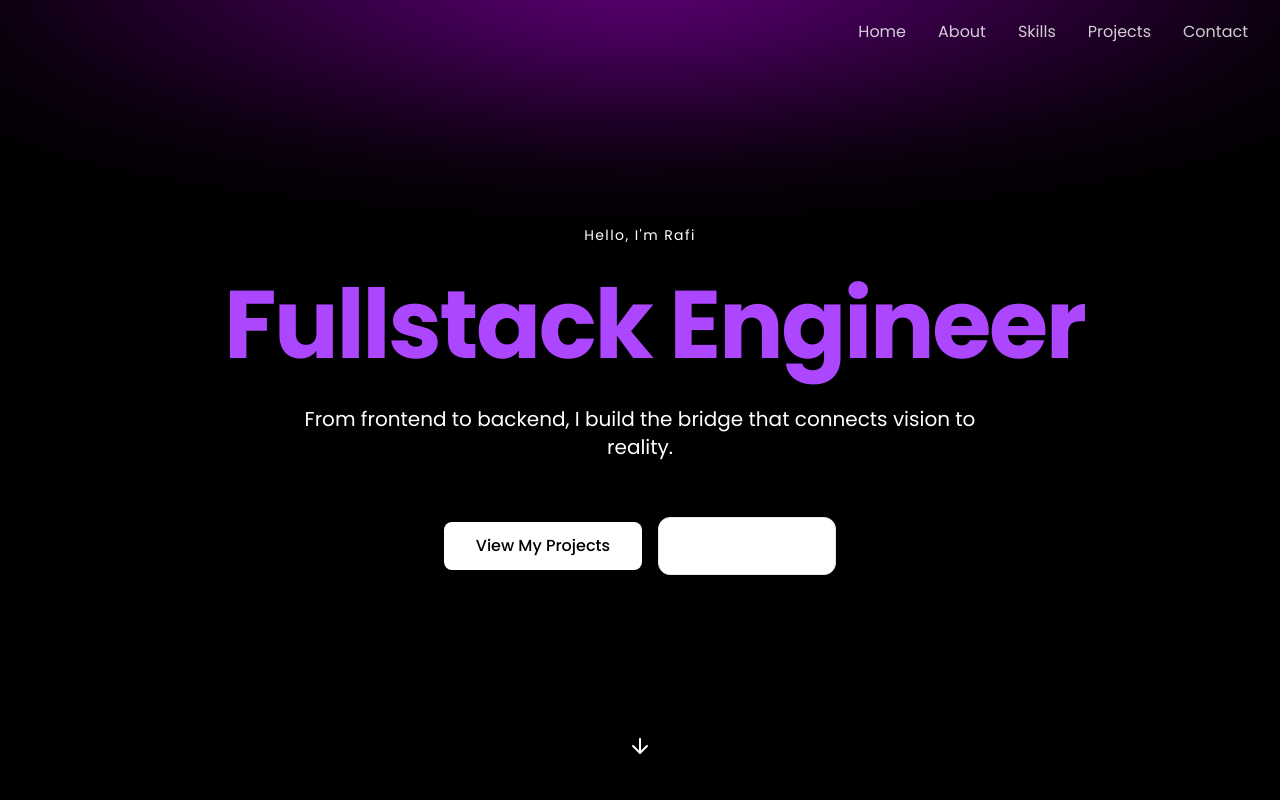
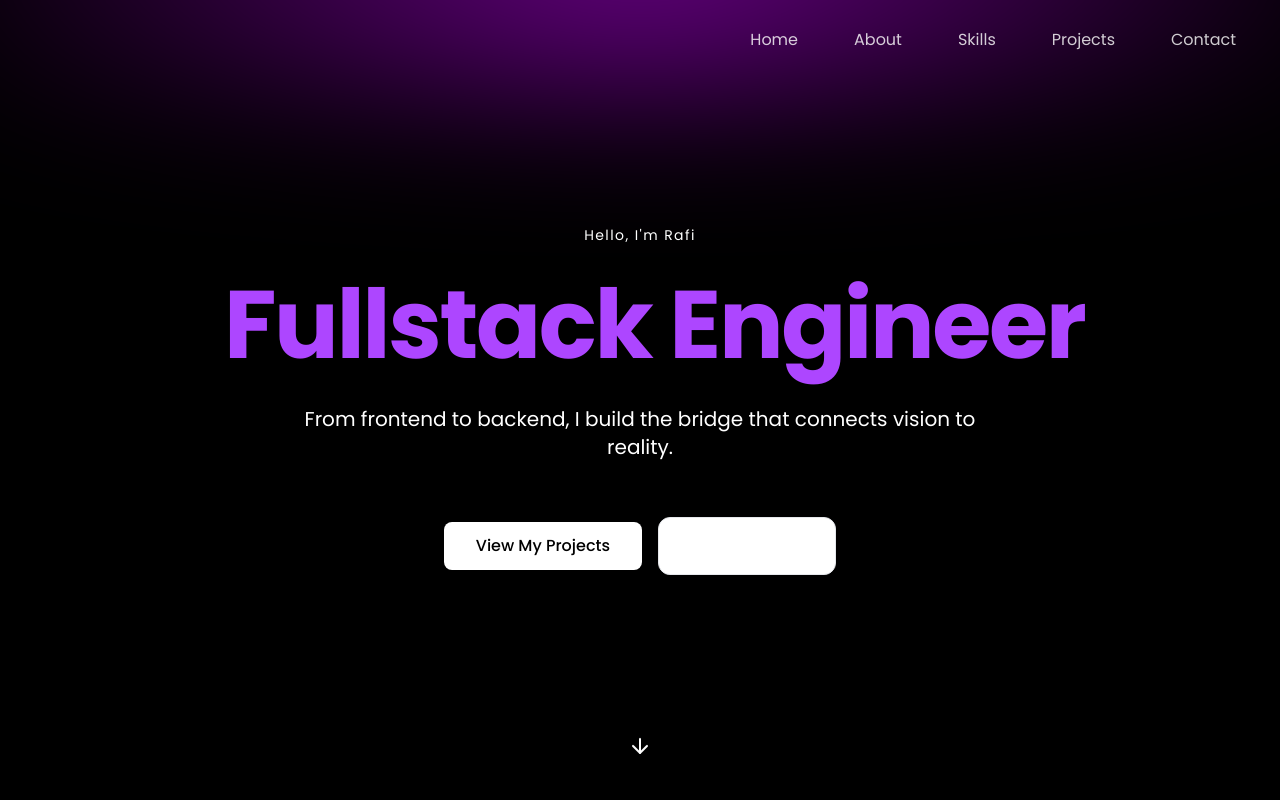
Before and after one commit to sirpratama/rafi-portfolio-website, a React (Vite) app: page / in a window 1280 px wide. Shown: the top 800 px of the page. Built offline with nearby package versions, Linux system fonts and the light colour scheme.

Commit message:
Enhance Navbar with Framer Motion animations, add gradient background, and improve mobile menu interactions

```diff
--- a/src/components/Navbar.jsx
+++ b/src/components/Navbar.jsx
@@ -1,6 +1,7 @@
 import { cn } from "@/lib/utils";
 import { X, Menu } from "lucide-react";
 import { useEffect, useState } from "react";
+import { motion, AnimatePresence } from "framer-motion";
 
 
 const navItems = [
@@ -25,65 +26,118 @@ export const Navbar = () => {
     }, [])
 
     return (
-        <nav
+        <motion.nav
             className={cn(
-            "fixed w-full z-40 transition-all duration-300",
-            isScrolled ? "py-3 bg-background/80 backdrop-blur-md shadow-xs" : "py-5"
+                "fixed w-full z-40 transition-all duration-500",
+                isScrolled ? "py-3" : "py-5"
             )}
+            initial={{ y: -100 }}
+            animate={{ y: 0 }}
+            transition={{ duration: 0.6, ease: "easeOut" }}
         >
-            <div className="container flex items-center justify-between">
-                <a className="text-xl font-bold text-primary flex items-center"
+            {/* Gradient Background Overlay */}
+            <div className={cn(
+                "absolute inset-0 transition-all duration-500",
+                isScrolled
+                    ? "bg-gradient-to-r from-purple-500/10 via-blue-500/10 to-purple-500/10 backdrop-blur-md border-b border-purple-500/20 shadow-lg"
+                    : "bg-transparent"
+            )} />
+
+            <div className="container flex items-center justify-between relative z-10">
+                <motion.a
+                    className="text-xl font-bold bg-gradient-to-r from-purple-600 to-blue-500 bg-clip-text text-transparent flex items-center"
                     href="#hero"
+                    whileHover={{ scale: 1.05 }}
+                    whileTap={{ scale: 0.95 }}
+                    style={{
+                        WebkitBackgroundClip: 'text',
+                        WebkitTextFillColor: 'transparent',
+                    }}
                 >
-
-                </a>
+                </motion.a>
 
                 {/* desktop nav items */}
-
                 <div className="hidden md:flex space-x-8">
                     {navItems.map((item, key) => (
-                        <a
+                        <motion.a
                            key={key}
-                           href ={item.href}
-                           className="text-foreground/80 hover:text-primary transition-colors duration-300"
+                           href={item.href}
+                           className="relative text-foreground/80 hover:text-primary transition-colors duration-300 px-3 py-2 rounded-lg"
+                           whileHover={{
+                               scale: 1.05,
+                               backgroundColor: "rgba(139, 92, 246, 0.1)",
+                           }}
+                           whileTap={{ scale: 0.95 }}
+                           transition={{ duration: 0.2 }}
                         >
-                           {item.name}
-                        </a>
+                           <span className="relative z-10">{item.name}</span>
+                           <motion.div
+                               className="absolute inset-0 rounded-lg bg-gradient-to-r from-purple-500/20 to-blue-500/20 opacity-0"
+                               whileHover={{ opacity: 1 }}
+                               transition={{ duration: 0.2 }}
+                           />
+                        </motion.a>
                     ))}
                 </div>
 
 
                 {/* mobile nav items */}
-
-                <button
+                <motion.button
                     onClick={() => setIsMenuOpen((prev) => !prev)}
-                    className="md:hidden p-2 text-foreground z-50"
+                    className="md:hidden p-2 text-foreground z-50 rounded-lg"
+                    whileHover={{
+                        scale: 1.1,
+                        backgroundColor: "rgba(139, 92, 246, 0.1)"
+                    }}
+                    whileTap={{ scale: 0.9 }}
+                    transition={{ duration: 0.2 }}
+                >
+                    <motion.div
+                        animate={{ rotate: isMenuOpen ? 180 : 0 }}
+                        transition={{ duration: 0.3 }}
                     >
                         {isMenuOpen ? <X size={24} /> : <Menu size={24} />}
-                </button>
-                <div
-                    className={cn(
-                        "fixed inset-0 bg-background/95 backdrop-blur-md z-40 flex flex-col items-center justify-center",
-                        "transition-all duration-300 md:hidden",
-                        isMenuOpen
-                            ? "opacity-100 pointer-events-auto"
-                            : "opacity-0 pointer-events-none"
-                    )}
+                    </motion.div>
+                </motion.button>
+
+                <AnimatePresence>
+                    {isMenuOpen && (
+                        <motion.div
+                            className="fixed inset-0 bg-gradient-to-br from-purple-500/20 via-blue-500/20 to-purple-500/20 backdrop-blur-md z-40 flex flex-col items-center justify-center md:hidden"
+                            initial={{ opacity: 0, scale: 0.95 }}
+                            animate={{ opacity: 1, scale: 1 }}
+                            exit={{ opacity: 0, scale: 0.95 }}
+                            transition={{ duration: 0.3 }}
                         >
-                    <div className="flex flex-col space-y-8 text-xl">
+                            <motion.div
+                                className="flex flex-col space-y-8 text-xl"
+                                initial={{ y: 50, opacity: 0 }}
+                                animate={{ y: 0, opacity: 1 }}
+                                transition={{ duration: 0.4, delay: 0.1 }}
+                            >
                                 {navItems.map((item, key) => (
-                            <a
+                                    <motion.a
                                         key={key}
-                                href ={item.href}
-                                className="text-foreground/80 hover:text-primary transition-colors duration-300"
+                                        href={item.href}
+                                        className="text-foreground/80 hover:text-primary transition-colors duration-300 px-6 py-3 rounded-lg text-center"
                                         onClick={() => setIsMenuOpen(false)}
+                                        initial={{ opacity: 0, x: -20 }}
+                                        animate={{ opacity: 1, x: 0 }}
+                                        transition={{ duration: 0.3, delay: key * 0.1 }}
+                                        whileHover={{
+                                            scale: 1.05,
+                                            backgroundColor: "rgba(139, 92, 246, 0.1)"
+                                        }}
+                                        whileTap={{ scale: 0.95 }}
                                     >
                                         {item.name}
-                            </a>
+                                    </motion.a>
                                 ))}
+                            </motion.div>
+                        </motion.div>
+                    )}
+                </AnimatePresence>
             </div>
-                </div>
-            </div>
-        </nav>
+        </motion.nav>
     );
 };
```
Lines whose indentation alone changed are shown as unchanged.
